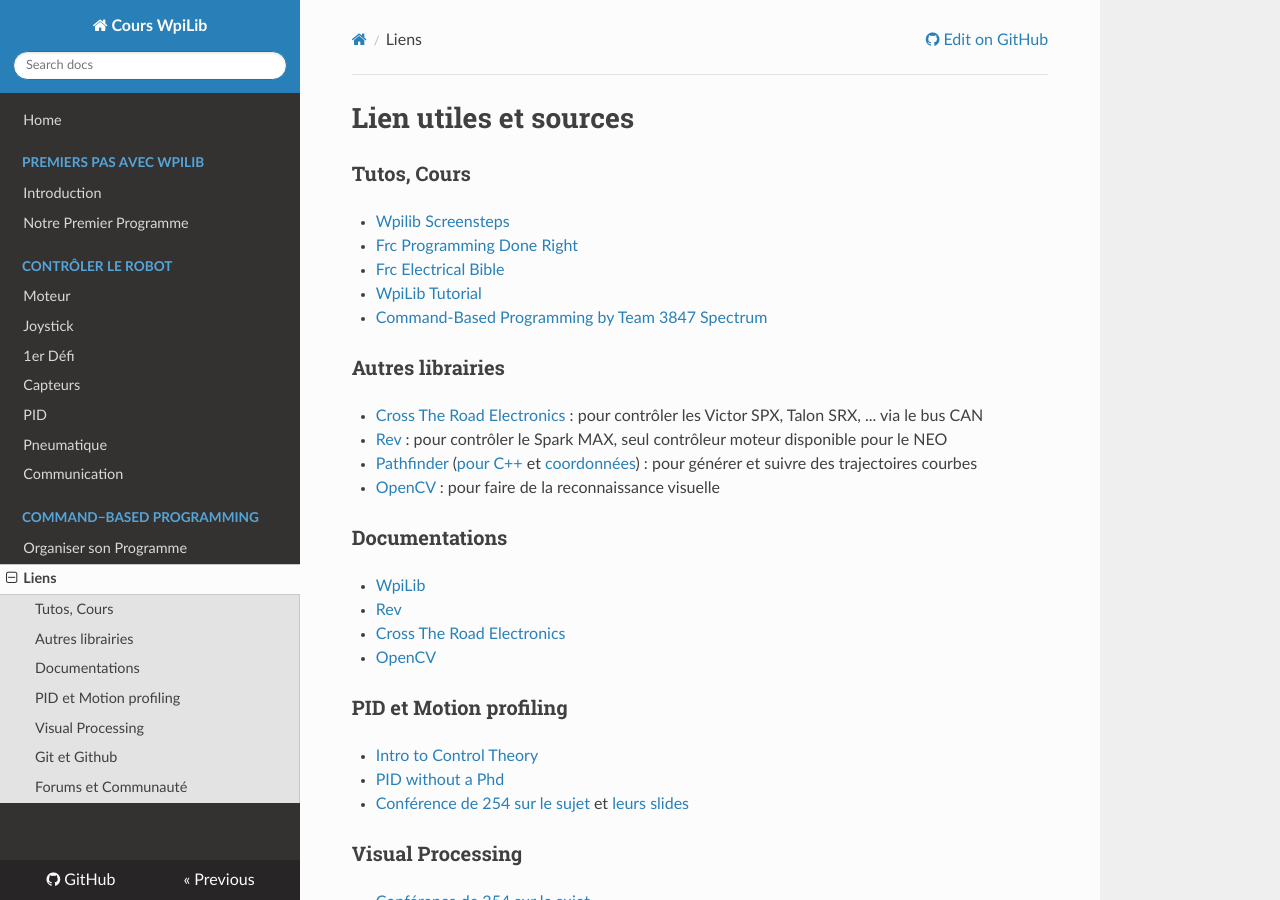
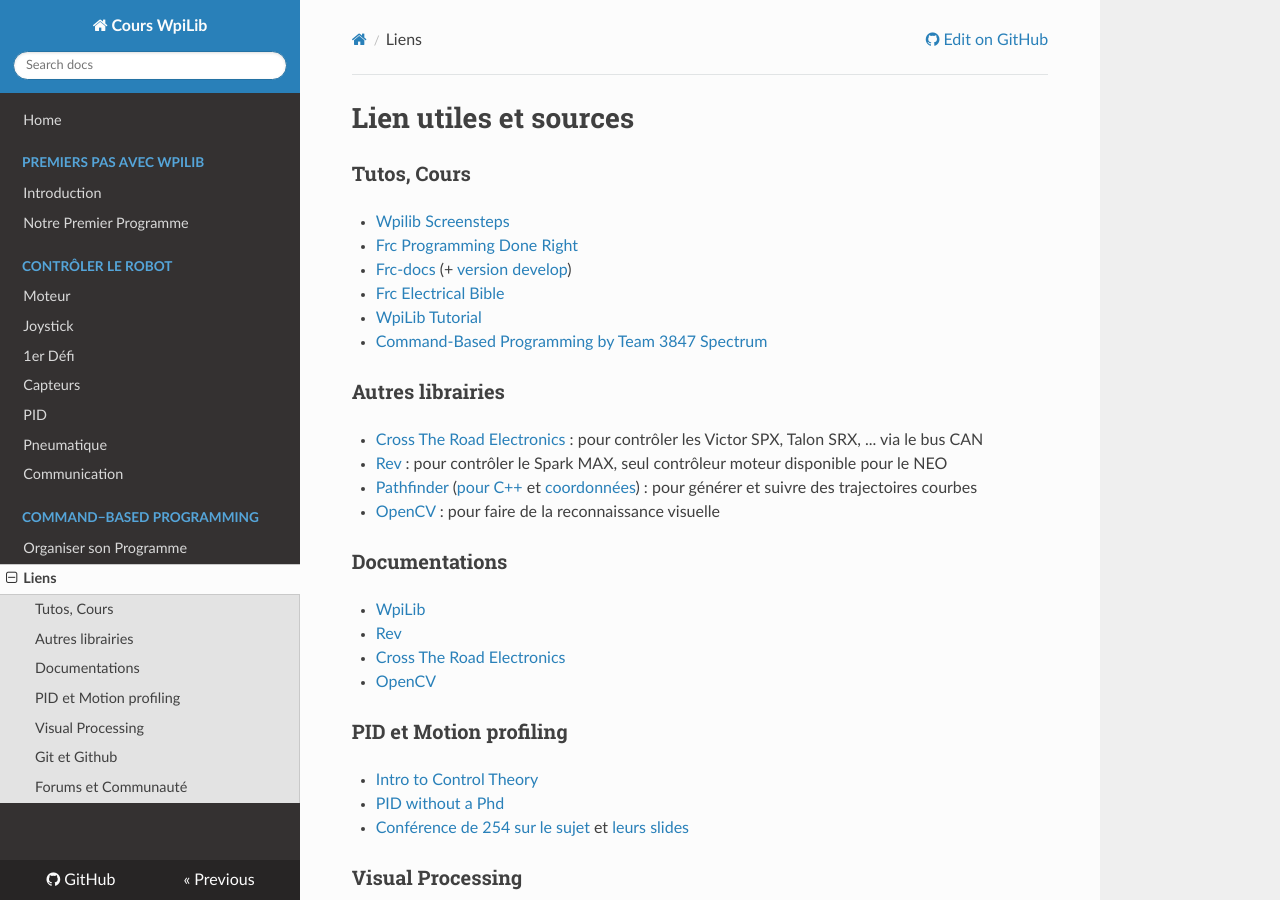
Before and after one commit to Team5553-RoboLyon/RoboLyon-Docs, an MkDocs documentation site: the page built from docs/Liens.md, in a window 1280 px wide and 900 px high. Built offline with MkDocs 1.6.1, drawn with Linux system fonts in a browser that asks for light colours; nearby versions of some CDN libraries.

Commit message:
Add Frc-docs

```diff
--- a/docs/Liens.md
+++ b/docs/Liens.md
@@ -4,6 +4,7 @@
 
 - [Wpilib Screensteps](https://wpilib.screenstepslive.com/s/currentCS)
 - [Frc Programming Done Right](https://frc-pdr.readthedocs.io/en/latest/)
+- [Frc-docs](https://frc-docs.readthedocs.io/en/latest/) (+ [version develop](https://frc-docs.readthedocs.io/en/develop/))
 - [Frc Electrical Bible](https://mililanirobotics.gitbooks.io/frc-electrical-bible/content/index.html)
 - [WpiLib Tutorial](http://hal7df.github.io/pauls-tutorials/wpi/index.html)
 - [Command-Based Programming by Team 3847 Spectrum](https://www.dropbox.com/s/wy0hjaw6mtldbkg/FRC%20Java%20-%20Commands%20%26%20Subsystems.pptx)
```
